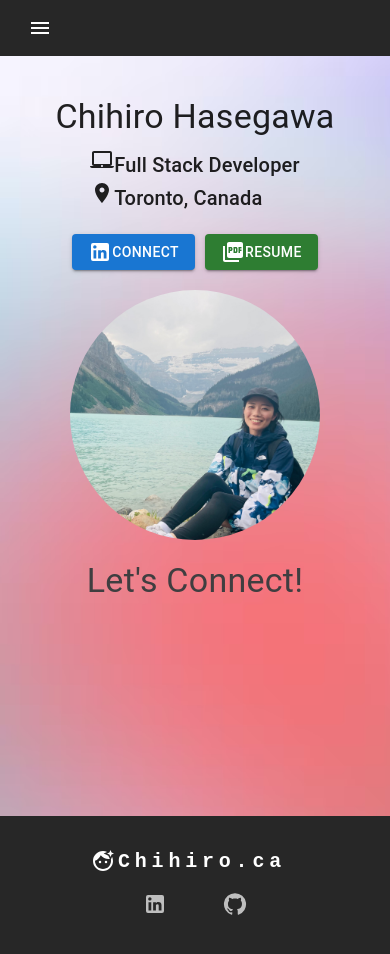
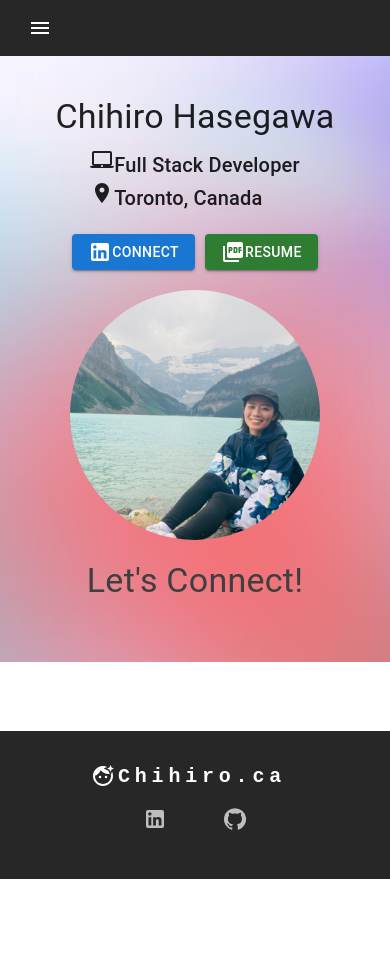
Before and after one commit to Chihiro88G/aboutme-docker, a React (Create React App) app: page / in a window 390 px wide. Shown: the top 954 px of the page. After the commit the page ends 879 px from the top, so only its background shows below. Built offline with nearby package versions, Linux system fonts and the light colour scheme; the HTML template or start-up script is replaced by a standard one.

Commit message:
creatred and applied PageContainer for overall page styling

```diff
--- /dev/null
+++ b/src/components/PageContainer.js
@@ -0,0 +1,28 @@
+import { Box, useMediaQuery } from '@mui/material';
+
+export default function PageContainer({ children, bgImage, bgColor, isFullHeight }) {
+  const isDesktop = useMediaQuery('(min-width: 960px)');
+
+  return (
+    <Box
+      sx={{
+        backgroundImage: bgImage ? `url(${bgImage})` : '',
+        backgroundColor: bgColor ? bgColor : '',
+        backgroundRepeat: 'no-repeat',
+        backgroundSize: 'cover'
+      }}
+    >
+      <Box
+        sx={{
+          display: 'block',
+          height: isFullHeight ? '100%' : (isDesktop ? '80vh' : '100%'),
+          margin: '0 auto',
+          padding: isDesktop ? '50px' : '40px',
+        }}
+        maxWidth="lg"
+      >
+        {children}
+      </Box>
+    </Box>
+  )
+}
--- a/src/pages/About.js
+++ b/src/pages/About.js
@@ -1,28 +1,13 @@
-import { Box, Typography, useMediaQuery } from "@mui/material";
+import { Typography } from "@mui/material";
 import List from '@mui/material/List';
 import ListItem from '@mui/material/ListItem';
 import Title from "../components/Title";
+import PageContainer from "../components/PageContainer";
 
 export default function About() {
-  const isDesktop = useMediaQuery('(min-width: 960px)');
 
   return (
-    <Box
-      sx={{
-        backgroundColor: 'whitesmoke',
-        backgroundRepeat: 'no-repeat',
-        backgroundSize: 'cover'
-      }}
-    >
-      <Box
-        sx={{
-          display: 'block',
-          height: '100%',
-          margin: '0 auto',
-          padding: isDesktop ? '50px' : '40px',
-        }}
-        maxWidth="lg"
-      >
+    <PageContainer bgColor='whitesmoke' isFullHeight={true}>
       <Title>Career</Title>
 
       <Typography fontWeight='bold'>
@@ -126,8 +111,6 @@ export default function About() {
           Exploring in Nature
         </ListItem>
       </List>
-
-      </Box>
-    </Box>
+    </PageContainer>
   )
 }
--- a/src/pages/Home.js
+++ b/src/pages/Home.js
@@ -8,27 +8,13 @@ import Avatar from '@mui/material/Avatar';
 import background from "../images/Gradient-Background.png"
 import myImg from "../images/me.jpg"
 import Typewriter from '../hooks/useTypewriter';
+import PageContainer from '../components/PageContainer';
 
 export default function Home() {
   const isDesktop = useMediaQuery('(min-width: 960px)');
 
   return (
-    <Box
-      sx={{
-        backgroundImage: `url(${background})`,
-        backgroundRepeat: 'no-repeat',
-        backgroundSize: 'cover'
-      }}
-    >
-      <Box
-        sx={{
-          display: 'block',
-          height: isDesktop ? '80vh' : '90vh',
-          margin: '0 auto',
-          padding: isDesktop ? '50px' : '40px',
-        }}
-        maxWidth="lg"
-      >
+    <PageContainer bgImage={background}>
       <Box
         sx={{
           display: isDesktop ? 'flex' : 'block',
@@ -113,8 +99,6 @@ export default function Home() {
       >
         <Typewriter text= " Let's Connect! " />
       </Box>
-      </Box>
-
-    </Box>
+    </PageContainer>
   )
 }
--- a/src/pages/Projects.js
+++ b/src/pages/Projects.js
@@ -1,29 +1,14 @@
-import { Box, Typography, useMediaQuery } from "@mui/material";
+import { Typography } from "@mui/material";
 import List from '@mui/material/List';
 import ListItem from '@mui/material/ListItem';
 import ProjectName from "../components/Projects/ProjectName";
 import Title from "../components/Title";
+import PageContainer from "../components/PageContainer";
 
 export default function Projects() {
-  const isDesktop = useMediaQuery('(min-width: 960px)');
 
   return (
-    <Box
-      sx={{
-        backgroundColor: 'whitesmoke',
-        backgroundRepeat: 'no-repeat',
-        backgroundSize: 'cover'
-      }}
-    >
-      <Box
-        sx={{
-          display: 'block',
-          height: isDesktop ? '80vh' : '100%',
-          margin: '0 auto',
-          padding: isDesktop ? '50px' : '40px',
-        }}
-        maxWidth="lg"
-      >
+    <PageContainer bgColor='whitesmoke'>
       <Title>Projects</Title>
 
       <ProjectName repoName='aboutme-docker' projectName='Chihiro.ca' />
@@ -59,8 +44,6 @@ export default function Projects() {
       <Typography sx={{ marginTop: '20px' }}>
         To be added...
       </Typography>
-
-      </Box>
-    </Box>
+    </PageContainer>
   )
 }
--- a/src/pages/Skills.js
+++ b/src/pages/Skills.js
@@ -1,28 +1,13 @@
-import { Box, Typography, useMediaQuery } from "@mui/material";
+import { Typography } from "@mui/material";
 import List from '@mui/material/List';
 import ListItem from '@mui/material/ListItem';
 import Title from "../components/Title";
+import PageContainer from "../components/PageContainer";
 
 export default function Skills() {
-  const isDesktop = useMediaQuery('(min-width: 960px)');
 
   return (
-    <Box
-      sx={{
-        backgroundColor: 'whitesmoke',
-        backgroundRepeat: 'no-repeat',
-        backgroundSize: 'cover'
-      }}
-    >
-      <Box
-        sx={{
-          display: 'block',
-          height: isDesktop ? '80vh' : '100%',
-          margin: '0 auto',
-          padding: isDesktop ? '50px' : '40px',
-        }}
-        maxWidth="lg"
-      >
+    <PageContainer bgColor='whitesmoke'>
       <Title>Skills</Title>
 
       <Typography fontWeight='bold'>
@@ -87,8 +72,6 @@ export default function Skills() {
           Docker, AWS(S3, RDS, Lambda)
         </ListItem>
       </List>
-
-    </Box>
-  </Box>
+    </PageContainer>
   )
 }
```
Lines whose indentation alone changed are shown as unchanged.
